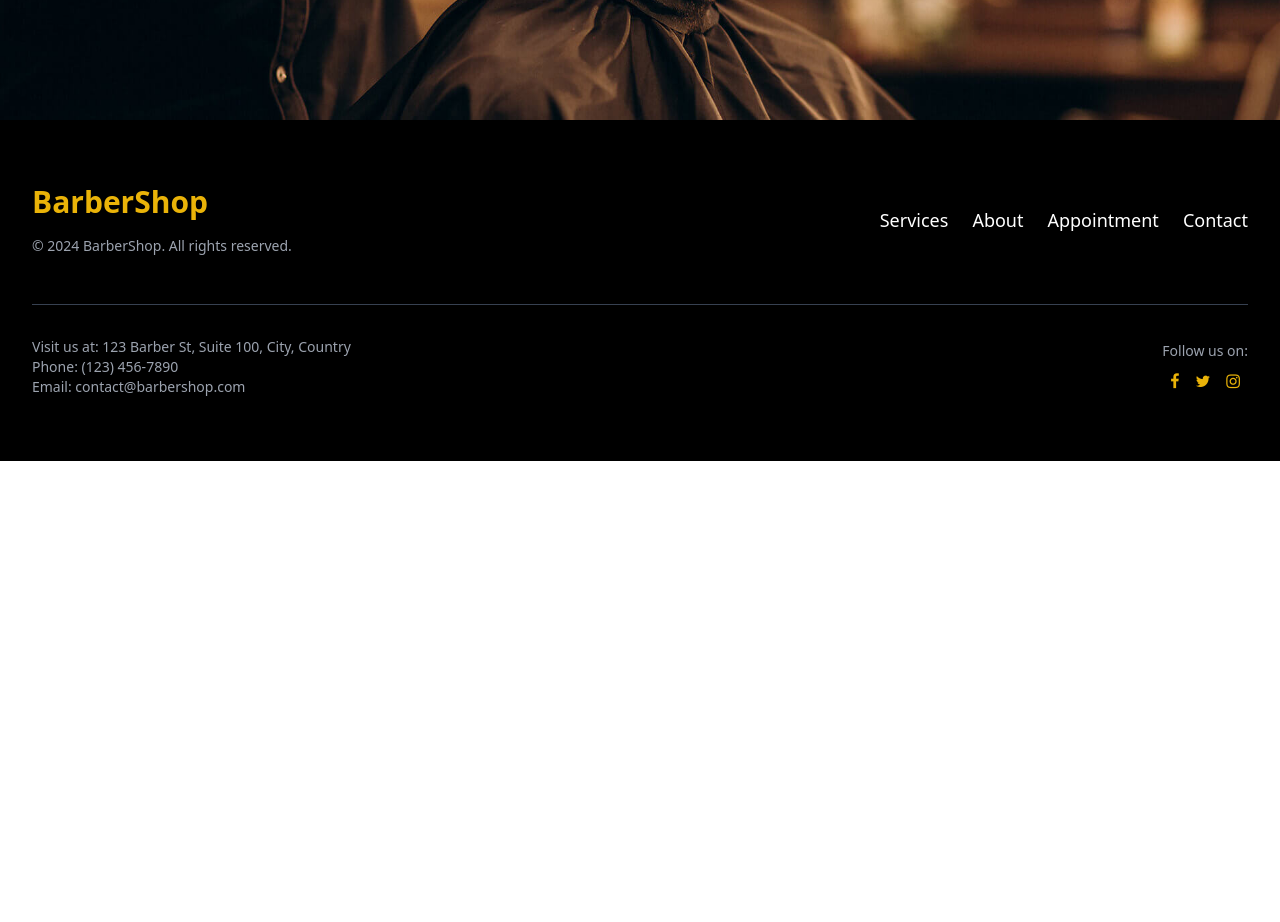
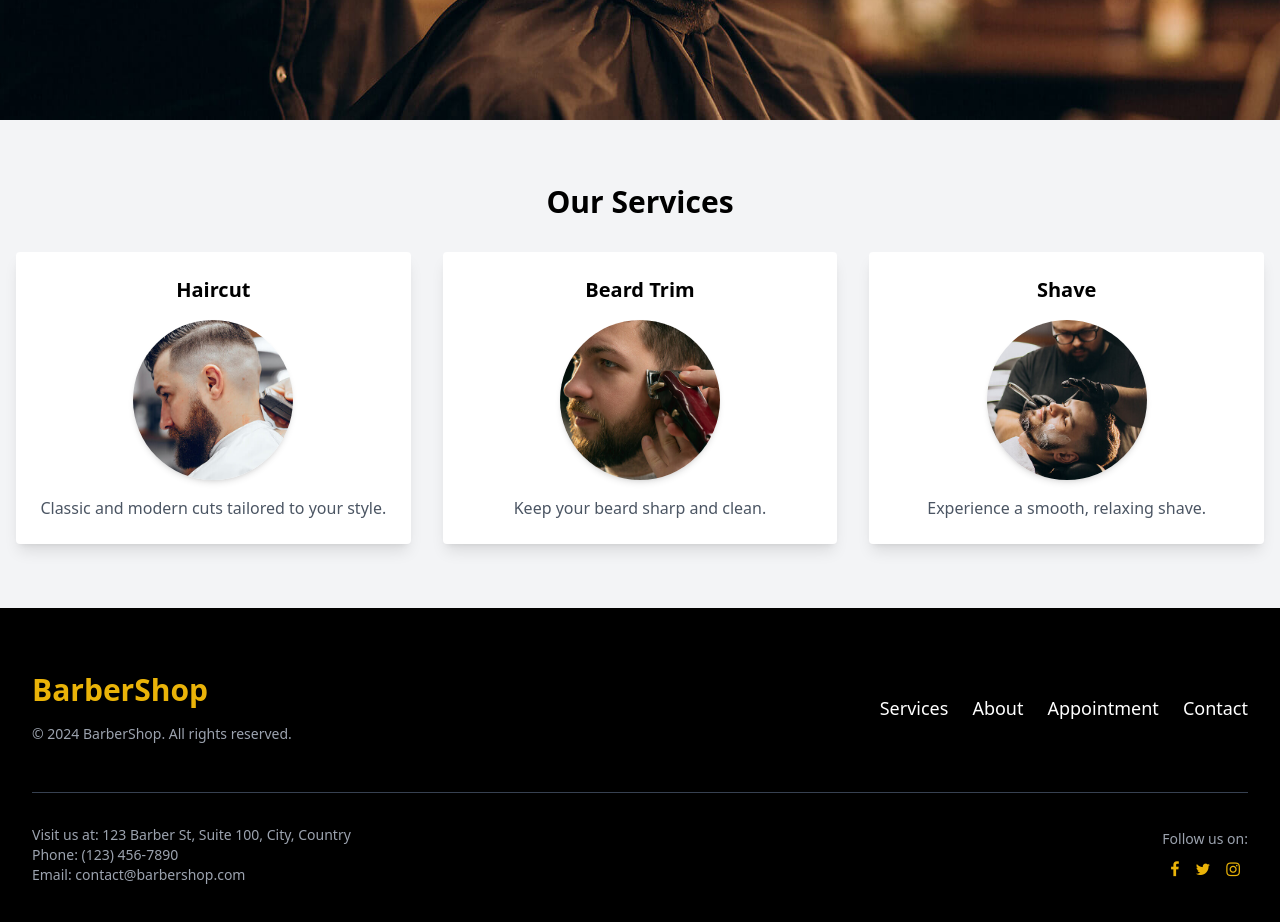
Before and after one commit to Mousta-Med/BarberShop, a React (Create React App) app: page / in a window 1280 px wide. Shown: the part 600-1522 px from the top of the page. Before the commit the page ends 1061 px from the top, so only its background shows below. Built offline with nearby package versions, Linux system fonts and the light colour scheme.

Commit message:
create services component

```diff
--- a/src/App.js
+++ b/src/App.js
@@ -2,12 +2,16 @@ import React from 'react'
 import Header from './components/Header'
 import Footer from './components/Footer'
 import Hero from './components/Hero'
+import Services from './components/Services'
 
 const App = () => {
     return (
         <div className="bg-gray-100 min-h-screen flex flex-col">
             <Header />
-            <Hero />
+            <main className="flex-grow">
+                <Hero />
+                <Services />
+            </main>
             <Footer />
         </div>
     )
--- a/src/components/Hero.js
+++ b/src/components/Hero.js
@@ -5,15 +5,13 @@ const Hero = () => {
     return (
         <section
             className="bg-cover bg-center h-[80vh] flex items-center justify-center text-center text-white"
-            style={{ backgroundImage: `url(${HeroImage})` }}
-        >
+            style={{ backgroundImage: `url(${HeroImage})` }}>
             <div className="bg-black bg-opacity-50 p-10 rounded-md">
                 <h2 className="text-4xl font-bold mb-4">Your Style, Our Passion</h2>
                 <p className="text-lg mb-6">Professional grooming services tailored just for you.</p>
                 <a
                     href="#appointment"
-                    className="bg-yellow-500 hover:bg-yellow-600 text-black font-bold py-2 px-6 rounded"
-                >
+                    className="bg-yellow-500 hover:bg-yellow-600 text-black font-bold py-2 px-6 rounded">
                     Book Now
                 </a>
             </div>
--- /dev/null
+++ b/src/components/Services.js
@@ -0,0 +1,48 @@
+import React from "react";
+import Haircut from "../assets/images/gallery-3.jpg"
+import BeardTrim from "../assets/images/gallery-1.jpg"
+import Shave from "../assets/images/gallery-2.jpg"
+
+const services = [
+    {
+        title: "Haircut",
+        description: "Classic and modern cuts tailored to your style.",
+        img: Haircut
+    },
+    {
+        title: "Beard Trim",
+        description: "Keep your beard sharp and clean.",
+        img: BeardTrim
+    },
+    {
+        title: "Shave",
+        description: "Experience a smooth, relaxing shave.",
+        img: Shave
+    }
+];
+
+const Services = () => {
+    return (
+        <section id="services" className="py-16">
+            <div className="container mx-auto px-4">
+                <h2 className="text-3xl font-bold text-center mb-8">Our Services</h2>
+                <div className="grid grid-cols-1 md:grid-cols-3 gap-8">
+                    {services.map((service, index) => (
+                        <div key={index} className="bg-white shadow-lg p-6 rounded text-center">
+                            <h3 className="text-xl font-bold mb-4">{service.title}</h3>
+                            <img
+                                className="w-40 h-40 mx-auto mb-4 rounded-full object-cover shadow-md"
+                                src={service.img}
+                                alt={service.title}
+                            />
+                            <p className="text-gray-600">{service.description}</p>
+                        </div>
+                    ))}
+                </div>
+            </div>
+        </section>
+
+    );
+};
+
+export default Services;
```
